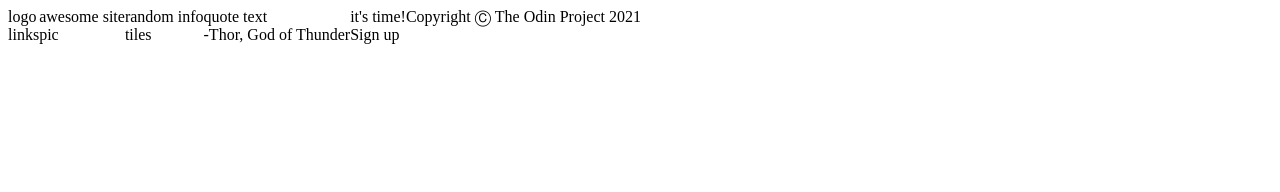
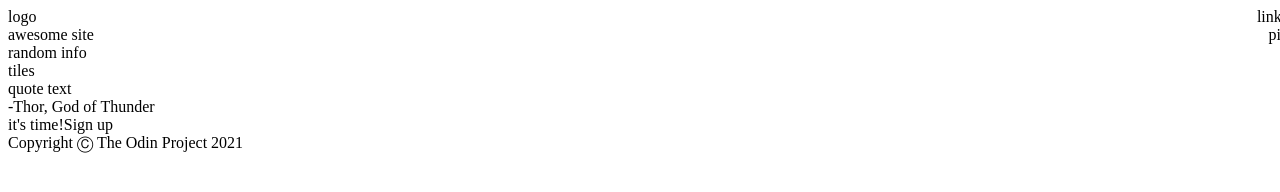
Before and after one commit to RLvB7/odin-landing-page, a plain HTML site: page index.html in a window 1280 px wide. Drawn offline with Linux system fonts and the light colour scheme.

Commit message:
Flexboxes in place

```diff
--- a/style.css
+++ b/style.css
@@ -1,9 +1,12 @@
 body {
 	display: flex;
+	flex-direction: column;
+	width: 100vw;
 }
 
 .header {
-
+	display: flex;
+	justify-content: space-between;
 }
 
 .logo {
@@ -15,11 +18,13 @@ body {
 }
 
 .hero {
-
+	display: flex;
+	justify-content: space-between;
 }
 
 .hero-left {
-
+	display: flex;
+	flex-direction: column;
 }
 
 .hero-right {
@@ -27,7 +32,8 @@ body {
 }
 
 .main-items {
-
+	display: flex;
+	flex-direction: column;
 }
 
 .main-items-caption {
@@ -35,11 +41,12 @@ body {
 }
 
 .main-items-tiles {
-
+	display: flex;
 }
 
 .quote {
-
+	display: flex;
+	flex-direction: column;
 }
 
 .quote-text {
@@ -51,11 +58,12 @@ body {
 }
 
 .cta {
-
+	display: flex;
 }
 
 .cta-text {
-
+	display: flex;
+	flex-direction: column;
 }
 
 .cta-signup {
```
